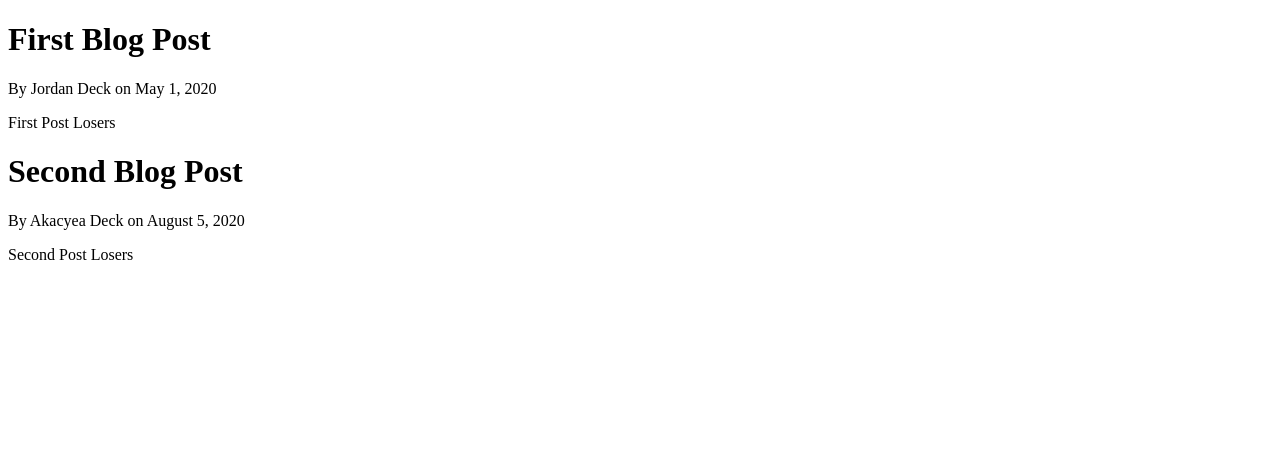
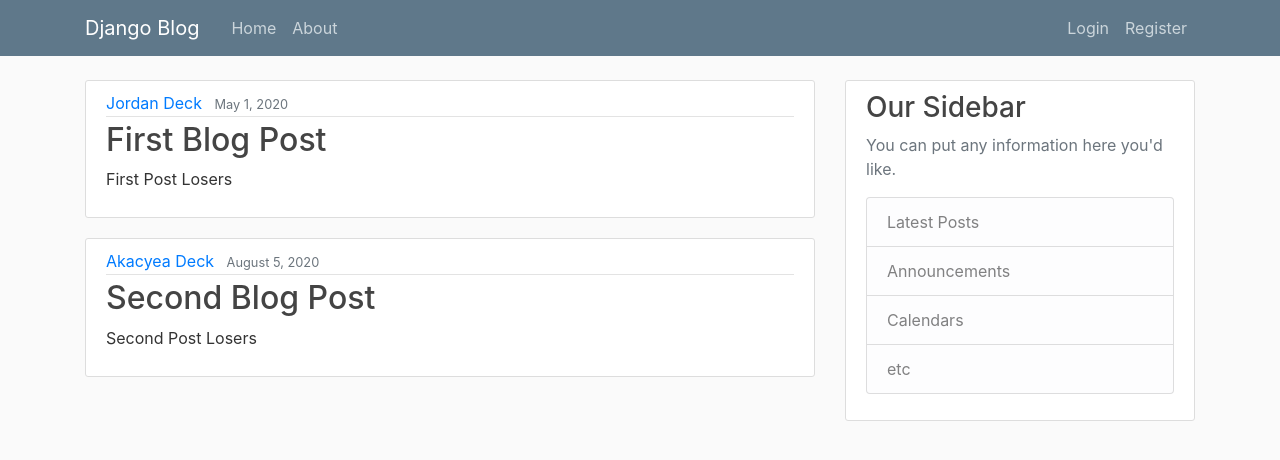
Before and after one commit to jtdeck23/django_project, a Django app: page / in a window 1280 px wide. Shown: the top 460 px of the page. Run offline with Django 3.2, Linux system fonts and the light colour scheme; some libraries are stand-ins or nearby versions.

Commit message:
added basic bootstrap css to application and improved routing

```diff
--- /dev/null
+++ b/blog/static/blog/main.css
@@ -0,0 +1,84 @@
+body {
+    background: #fafafa;
+    color: #333;
+    margin-top: 5rem;
+}
+
+h1, h2, h3, h4, h5, h6 {
+    color: #444;
+}
+
+ul {
+    margin: 0;
+}
+
+.bg-steel {
+    background-color: #5f788a;
+}
+
+.site-header .navbar-nav .nav-link {
+    color: #cbd5db;
+}
+
+.site-header .navbar-nav .nav-link:hover {
+    color: #ffffff;
+  }
+
+  .site-header .navbar-nav .nav-link.active {
+    font-weight: 500;
+  }
+
+  .content-section {
+    background: #ffffff;
+    padding: 10px 20px;
+    border: 1px solid #dddddd;
+    border-radius: 3px;
+    margin-bottom: 20px;
+  }
+
+  .article-title {
+    color: #444444;
+  }
+
+  a.article-title:hover {
+    color: #428bca;
+    text-decoration: none;
+  }
+
+  .article-content {
+    white-space: pre-line;
+  }
+
+  .article-img {
+    height: 65px;
+    width: 65px;
+    margin-right: 16px;
+  }
+
+  .article-metadata {
+    padding-bottom: 1px;
+    margin-bottom: 4px;
+    border-bottom: 1px solid #e3e3e3
+  }
+
+  .article-metadata a:hover {
+    color: #333;
+    text-decoration: none;
+  }
+
+  .article-svg {
+    width: 25px;
+    height: 25px;
+    vertical-align: middle;
+  }
+
+  .account-img {
+    height: 125px;
+    width: 125px;
+    margin-right: 20px;
+    margin-bottom: 16px;
+  }
+
+  .account-heading {
+    font-size: 2.5rem;
+  }
--- /dev/null
+++ b/blog/templates/blog/base.html
@@ -0,0 +1,58 @@
+{% load static %}
+<!DOCTYPE html>
+<html lang="en">
+<head>
+    <meta charset="UTF-8">
+    <meta name="viewport" content="width=device-width, initial-scale=1.0">
+    <link rel="stylesheet" href="https://stackpath.bootstrapcdn.com/bootstrap/4.4.1/css/bootstrap.min.css" integrity="sha384-Vkoo8x4CGsO3+Hhxv8T/Q5PaXtkKtu6ug5TOeNV6gBiFeWPGFN9MuhOf23Q9Ifjh" crossorigin="anonymous">
+    <link rel="stylesheet" href="{% static 'blog/main.css' %}" type="text/css">
+    {% if title %}
+        <title>Django Blog - {{ title }}</title>
+    {% else %}
+        <title>Django Blog</title>
+    {% endif %}
+</head>
+<body>
+    <header class="site-header">
+        <nav class="navbar navbar-expand-md navbar-dark bg-steel fixed-top">
+            <div class="container">
+                <a href="{% url 'blog-home' %}" class="navbar-brand mr-4">Django Blog</a>
+                <button class="navbar-toggler" type="button" data-toggle="collapse" data-target="#navbarToggle" aria-controls="navbarToggle" aria-expanded="false" aria-label="Toggle navigation">
+                <span class="navbar-toggler-icon"></span>
+                </button>
+                <div class="collapse navbar-collapse" id="navbarToggle">
+                    <div class="navbar-nav mr-auto">
+                        <a href="{% url 'blog-home' %}" class="nav-item nav-link">Home</a>
+                        <a href="{% url 'blog-about' %}" class="nav-item nav-link">About</a>
+                    </div>
+                    <!-- Navbar Right Side -->
+                    <div class="navbar-nav">
+                        <a href="#" class="nav-item nav-link">Login</a>
+                        <a href="#" class="nav-item nav-link">Register</a>
+                    </div>
+                </div>
+            </div>
+        </nav>
+    </header>
+    <main role="main" class="container">
+        <div class="row">
+            <div class="col-md-8">
+                {% block content %}{% endblock %}
+            </div>
+            <div class="col-md-4">
+                <div class="content-section">
+                    <h3>Our Sidebar</h3>
+                    <p class="text-muted">You can put any information here you'd like.
+                        <ul class="list-group">
+                            <li class="list-group-item list-group-item-light">Latest Posts</li>
+                            <li class="list-group-item list-group-item-light">Announcements</li>
+                            <li class="list-group-item list-group-item-light">Calendars</li>
+                            <li class="list-group-item list-group-item-light">etc</li>
+                        </ul>
+                    </p>
+                </div>
+            </div>
+        </div>
+    </main>
+</body>
+</html>
--- a/blog/templates/blog/home.html
+++ b/blog/templates/blog/home.html
@@ -1,15 +1,15 @@
-<!DOCTYPE html>
-<html lang="en">
-<head>
-    <meta charset="UTF-8">
-    <meta name="viewport" content="width=device-width, initial-scale=1.0">
-    <title>Document</title>
-</head>
-<body>
+{% extends "blog/base.html" %}
+{% block content %}
     {% for post in posts %}
-        <h1>{{ post.title }}</h1>
-        <p>By {{ post.author }} on {{ post.date_posted }}</p>
-        <p>{{ post.content }}</p>
+    <article class="media content-section">
+        <div class="media-body">
+          <div class="article-metadata">
+            <a class="mr-2" href="#">{{ post.author }}</a>
+            <small class="text-muted">{{ post.date_posted }}</small>
+          </div>
+          <h2><a class="article-title" href="#">{{ post.title }}</a></h2>
+          <p class="article-content">{{ post.content }}</p>
+        </div>
+      </article>
     {% endfor %}
-</body>
-</html>
+{% endblock content %}
--- a/blog/views.py
+++ b/blog/views.py
@@ -22,4 +22,4 @@ def home(request):
     return render(request, 'blog/home.html', context)
 
 def about(request):
-    return render(request, 'blog/about.html')
+    return render(request, 'blog/about.html', {'title': 'About'})
```
Also changed, not shown: blog/templates/blog/about.html (+3 -10 lines).
